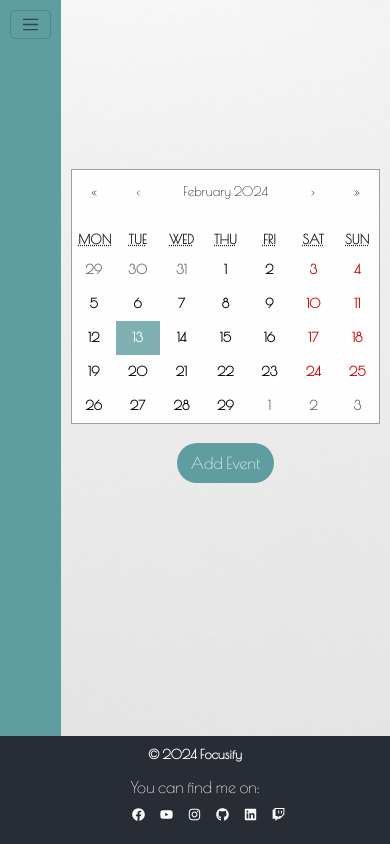
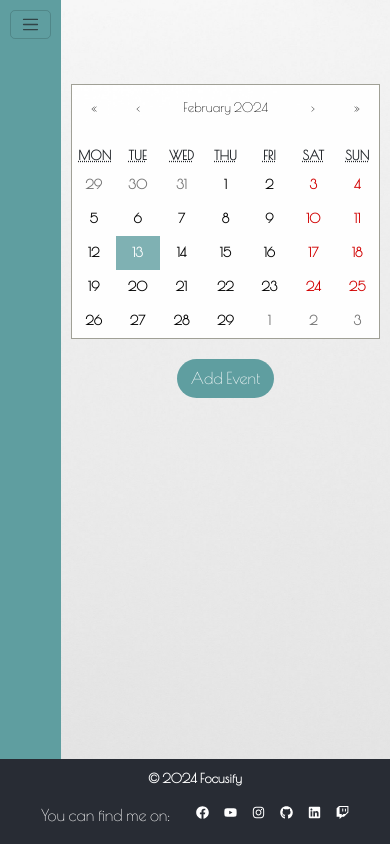
Before and after one commit to StefaniaPaduraru/focusify, a React (Create React App) app: page /focusify/calendar in a window 390 px wide. Built offline with nearby package versions, Linux system fonts and the light colour scheme.

Commit message:
Update CSS styles for Footer, CalendarActivities, Home, and Pomodoro pages

```diff
--- a/src/components/Footer.css
+++ b/src/components/Footer.css
@@ -1,7 +1,7 @@
 .App-footer {
     background-color: #282c34;
     color: white;
-    padding: 1vh 0;
+    padding: 5px 0;
     margin-top:auto;
     width: 100%;
     position: fixed;
@@ -22,28 +22,31 @@
     display:flex;
     margin: 0 auto;
     align-items: center;
-    padding: 0 20px;
-
+    justify-content: center;
+    padding: 5px 20px;
   }
   .container-footer-links{
     display: flex;
-    flex-direction: column;
-    align-items: flex-end;
-
+    align-items: center;
+    justify-content: flex-end;
     width: 80%;
   }
   @media (max-width: 868px) {
     .container-footer-links{
-      width: 60%;
+      width: 100%;
+      justify-content: center;
+    }
+    .container-footer{
+      flex-direction: column;
+
     }
   }
-  @media (max-width: 500px) {
+  @media (max-width: 300px) {
     .container-footer{
-      display:flex;
       flex-direction: column;
     }
     .container-footer-links{
       width: 100%;
-      align-items: center;
+      flex-direction: column;
     }
   }
--- a/src/pages/CalendarActivities.css
+++ b/src/pages/CalendarActivities.css
@@ -116,7 +116,8 @@
 }
 
 .container-calendar {
-  padding-top: 20vh;
+  padding-top: 10vh;
+  padding-bottom: 10vh;
   display: flex;
   flex-direction: column;
   align-items: center;
--- a/src/pages/Home.css
+++ b/src/pages/Home.css
@@ -16,7 +16,7 @@
 .container-home{
     display:flex;
     flex-direction: column;
-    padding:5%;
+    padding:10vh 5%;
 }
 .buttons{
     width:25vw;
--- a/src/pages/Pomodoro.css
+++ b/src/pages/Pomodoro.css
@@ -1,5 +1,5 @@
 .container-pomo{
-    padding: 20vh 5vw;
+    padding: 10vh 5vw;
     display:flex;
     flex-direction: column;
     align-items: center;
```
